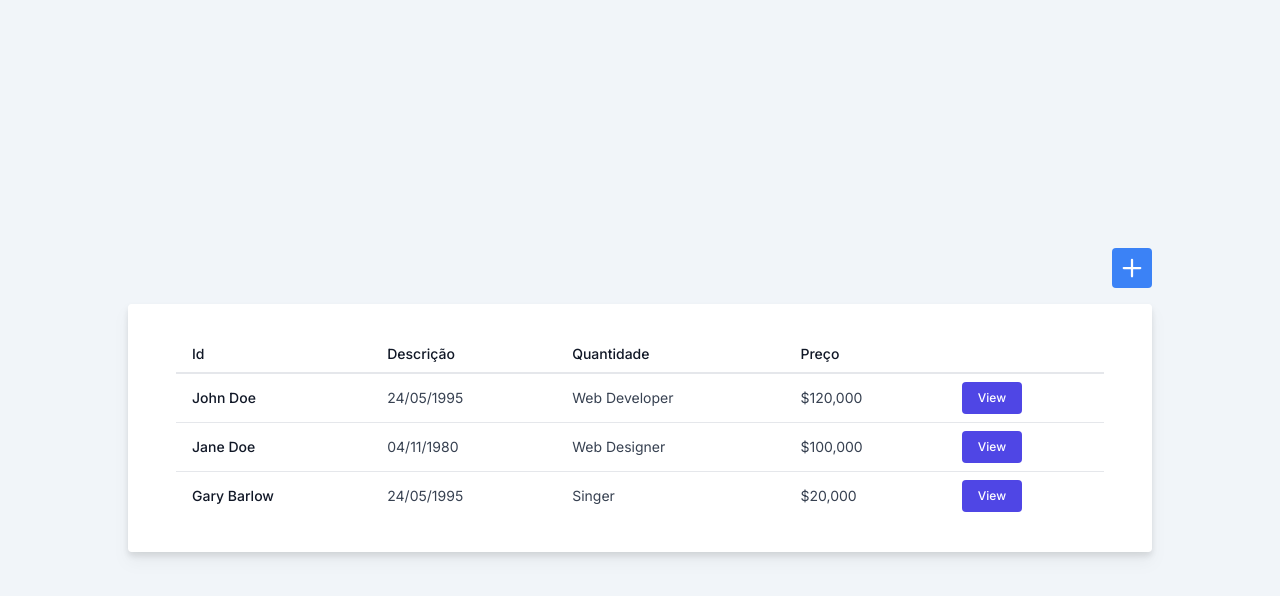
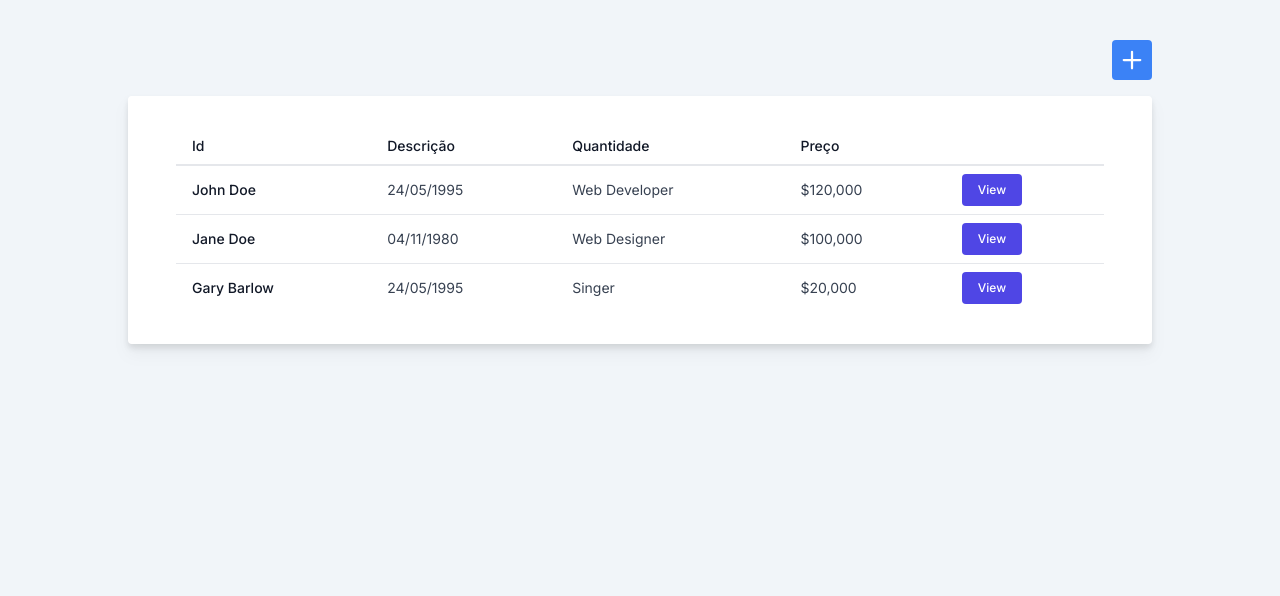
Before and after one commit to gabrielmds222/Controle_de_estoque, a Next.js app in the folder frontend/: page /principal in a window 1280 px wide. Shown: the top 596 px of the page. Built offline with nearby package versions, Linux system fonts and the light colour scheme.

Commit message:
rm: Retira botão de cadastro de produtos e o torna um componente

```diff
--- a/frontend/src/app/principal/page.tsx
+++ b/frontend/src/app/principal/page.tsx
@@ -2,16 +2,13 @@
 
 import * as React from "react";
 import Tabela from "@/components/Tabela";
+import AdicionaProduto from "@/components/AdicionaProduto";
 import { Plus } from "@phosphor-icons/react";
 
 const Principal = () => {
   return (
-    <div className="flex flex-col items-center justify-center min-h-screen">
-      <div className="flex justify-end w-4/5 max-w-screen-xl mx-auto">
-        <button className="p-2 rounded text-slate-100 mb-4 bg-blue-500 hover:bg-blue-700 focus:outline-none focus:shadow-outline">
-          <Plus size={24} color="#fff" weight="bold" />
-        </button>
-      </div>
+    <div className="flex flex-col items-center justify-start min-h-screen">
+      <AdicionaProduto />
       <div className="bg-white px-12 py-8 rounded w-4/5 max-w-screen-xl mx-auto drop-shadow-lg overflow-x-auto">
         <div className="table-container">
           <table className="table-auto min-w-full divide-y-2 divide-gray-200 bg-white text-sm">
```
